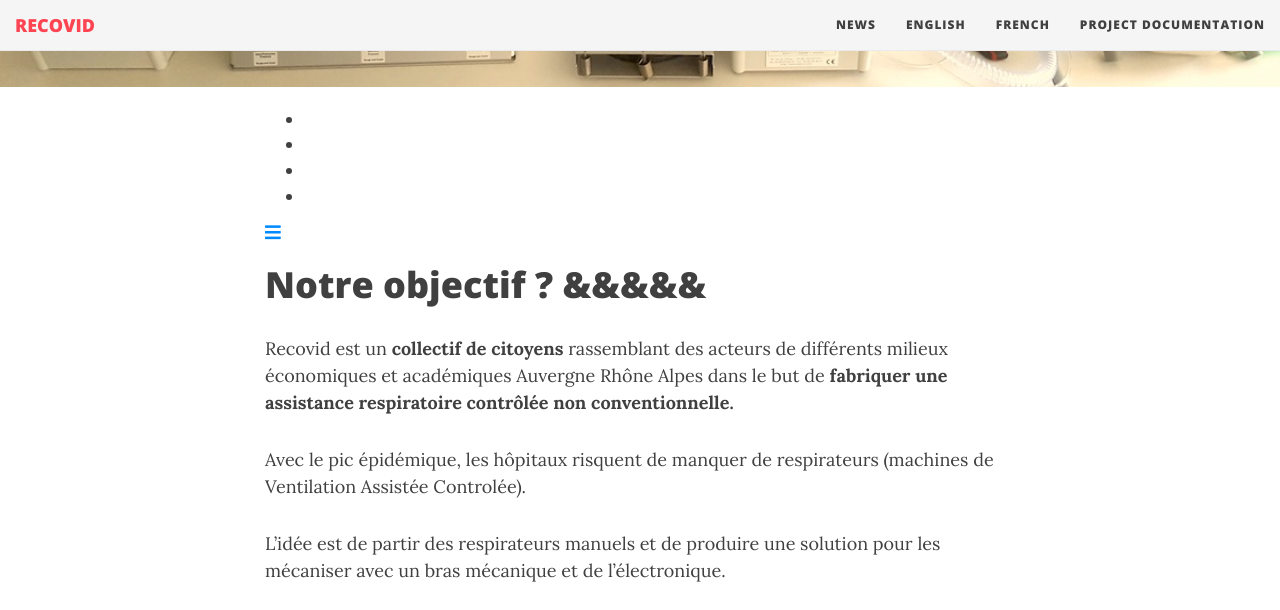
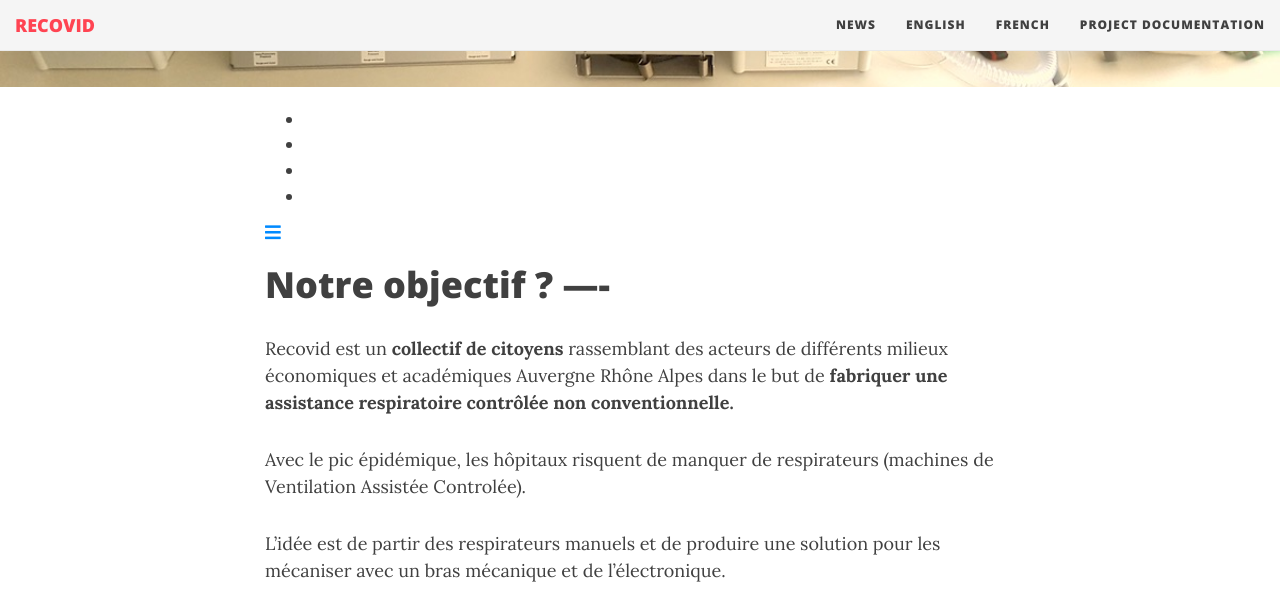
Before and after one commit to rstephane/multilingual, a Jekyll site: the page built from index.md, in a window 1280 px wide and 900 px high, scrolled down 416 px, cut to the strip 0-610 px from the top of the window. Built offline with Jekyll 4.4.1, drawn with Linux system fonts in a browser that asks for light colours; nearby versions of some CDN libraries.

Commit message:
erserserser

```diff
--- a/blog/index.html
+++ b/blog/index.html
@@ -12,7 +12,6 @@ bigimg: /img/entete/livreblanc.jpg
   {% assign postsTrans=site.pages | where:"i18n-link", page.i18n-link | sort: 'lang' %}
 {% endif %}
 
-<!doctype html>
 <html class="no-js" lang="{{ page.lang }}">
   <head>
     <meta charset="utf-8"/>
@@ -61,6 +60,10 @@ bigimg: /img/entete/livreblanc.jpg
   <article class="post-preview">
     <a href="{{ post.url | relative_url }}">
 	  <h2 class="post-title">{{ post.title }}</h2>
+	  <h2 class="post-title">{{ page.i18n-link }} ghjhgjhghjgjh ghj hgh h</h2>
+	  <h2 class="post-title">{{ post.i18n-link }} ghjhgjhghjgjh ghj hgh h</h2>
+
+
 
 	  {% if post.subtitle %}
 	  <h3 class="post-subtitle">
--- a/index.md
+++ b/index.md
@@ -6,7 +6,7 @@ bigimg: /img/entete/installation-prototype-V0.jpeg
 tags: [frontpage]
 ---
 
-# Notre objectif ? &&&&&
+# Notre objectif ? ----
 
 Recovid est un **collectif de citoyens** rassemblant des acteurs de différents milieux économiques et académiques Auvergne Rhône Alpes dans le but de **fabriquer une assistance respiratoire contrôlée non conventionnelle.**
 
```
